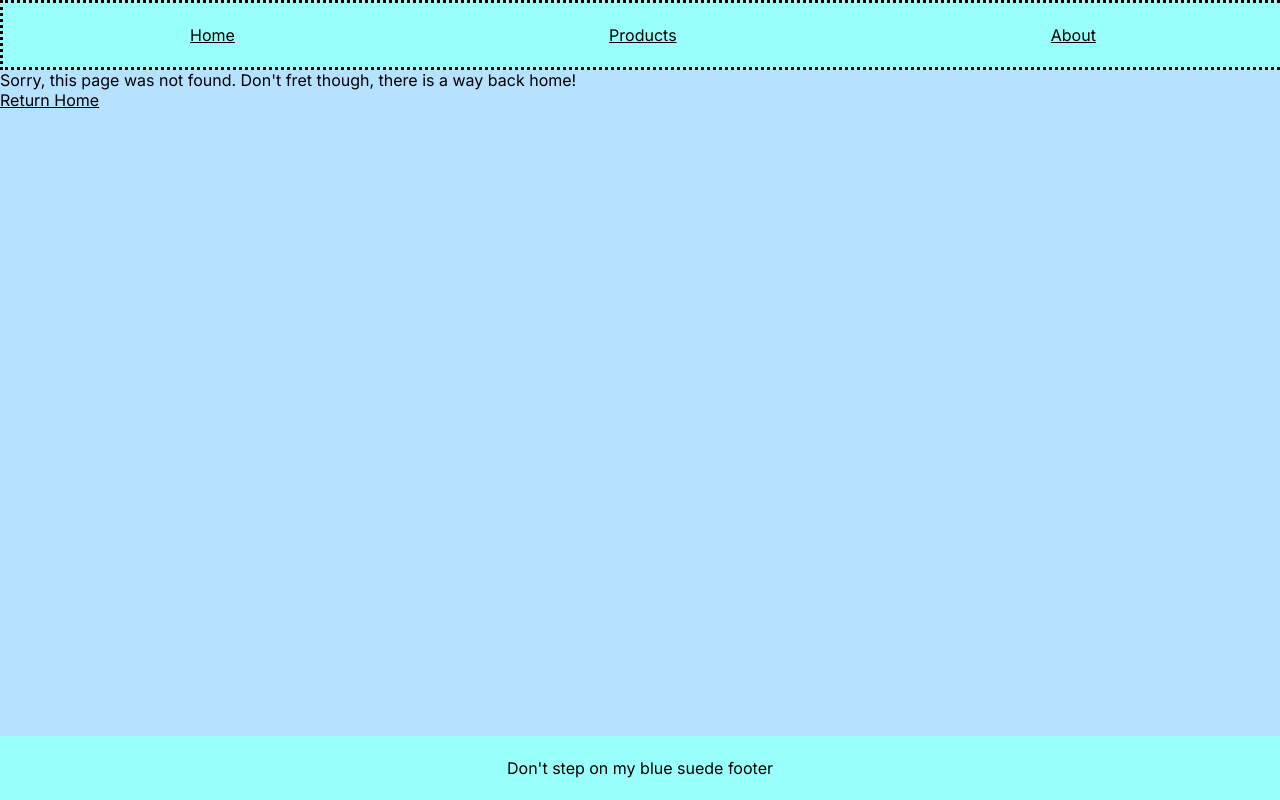
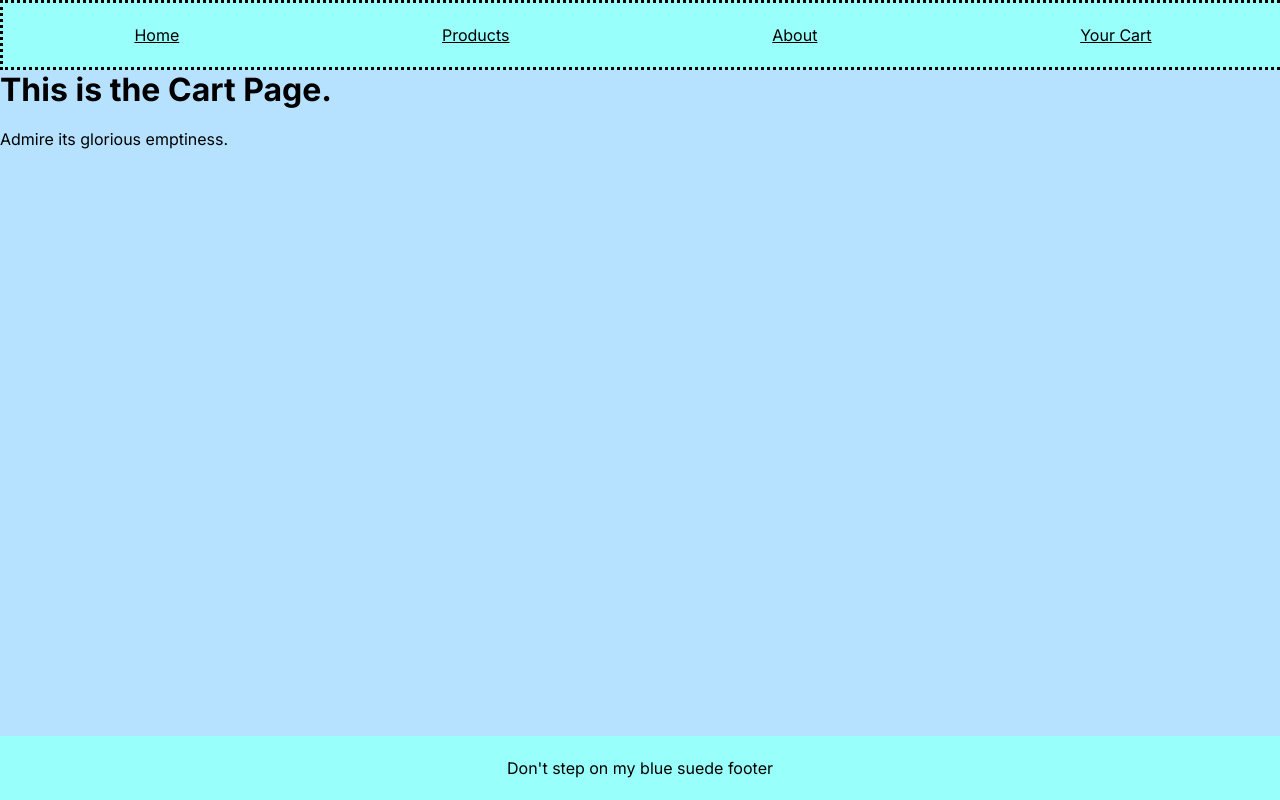
Before and after one commit to Overcook3265/next.js-ecommerce-store, a Next.js app: page /cart in a window 1280 px wide. Before the commit this address had no page. Built offline with nearby package versions, Linux system fonts and the light colour scheme.

Commit message:
Add empty cart page and link button

```diff
--- /dev/null
+++ b/app/CartHeaderButton.js
@@ -0,0 +1,20 @@
+import Link from 'next/link';
+import React from 'react';
+
+const CartButton = React.forwardRef(({ onClick, href }, ref) => {
+  return (
+    <a href="/cart" onClick={onClick} ref={ref}>
+      Your Cart
+    </a>
+  );
+});
+
+function CartHeaderButton() {
+  return (
+    <Link href="/cart" passHref legacyBehavior>
+      <CartButton />
+    </Link>
+  );
+}
+
+export default CartHeaderButton;
--- a/app/about/page.js
+++ b/app/about/page.js
@@ -2,7 +2,7 @@ export const metadata = {
   title: {
     default: 'About',
   },
-  description: 'Generated by create next app',
+  description: 'Information about the purpose of this website',
 };
 
 export default function AboutPage() {
--- /dev/null
+++ b/app/cart/page.js
@@ -0,0 +1,16 @@
+export const metadata = {
+  title: {
+    default: 'Portfolio Cart',
+  },
+  description: 'The portfolio cart contains the products of choice',
+};
+
+export default function CartPage() {
+  return (
+    <>
+      <h1>This is the Cart Page.</h1>
+      <br />
+      <div>Admire its glorious emptiness.</div>
+    </>
+  );
+}
--- a/app/layout.js
+++ b/app/layout.js
@@ -1,6 +1,7 @@
 import './globals.scss';
 import { Inter } from 'next/font/google';
 import Link from 'next/link';
+import CartHeaderButton from './CartHeaderButton';
 
 const inter = Inter({ subsets: ['latin'] });
 
@@ -21,6 +22,7 @@ export default function RootLayout({ children }) {
             <Link href="/">Home</Link>
             <Link href="/products">Products</Link>
             <Link href="/about">About</Link>
+            <CartHeaderButton />
           </nav>
         </header>
         <main>{children}</main>
--- a/app/products/[productId]/page.js
+++ b/app/products/[productId]/page.js
@@ -1,7 +1,7 @@
 import Image from 'next/image';
 import { notFound } from 'next/navigation';
 import { getProductInsecure } from '../../../database/products';
-import BuyAmountButton from '../../BuyAmountButton';
+import BuyAmountButton from './BuyAmountButton';
 
 export async function generateMetadata(props) {
   const singleProduct = await getProductInsecure(props.params.productId);
@@ -22,7 +22,6 @@ export default async function ProductPage(props) {
 
   return (
     <div>
-      Single animal page
       <h1>{singleProduct.name}</h1>
       <Image
         src={`/images/${singleProduct.name.toLowerCase()}.png`}
--- a/database/products.ts
+++ b/database/products.ts
@@ -118,7 +118,7 @@ export const getProductsInsecure = cache(async () => {
 });
 
 export const getProductInsecure = cache(async (id: number) => {
-  const [animal] = await sql<Product[]>`
+  const [product] = await sql<Product[]>`
   SELECT
   *
   FROM
@@ -126,7 +126,7 @@ export const getProductInsecure = cache(async (id: number) => {
   WHERE id = ${id}
 `;
 
-  return animal;
+  return product;
 });
 
 // export function getProduct(id) {
```
Also changed, not shown: app/products/[productId]/BuyAmountButton.js (renamed from app/BuyAmountButton.js, +9 -5 lines).
